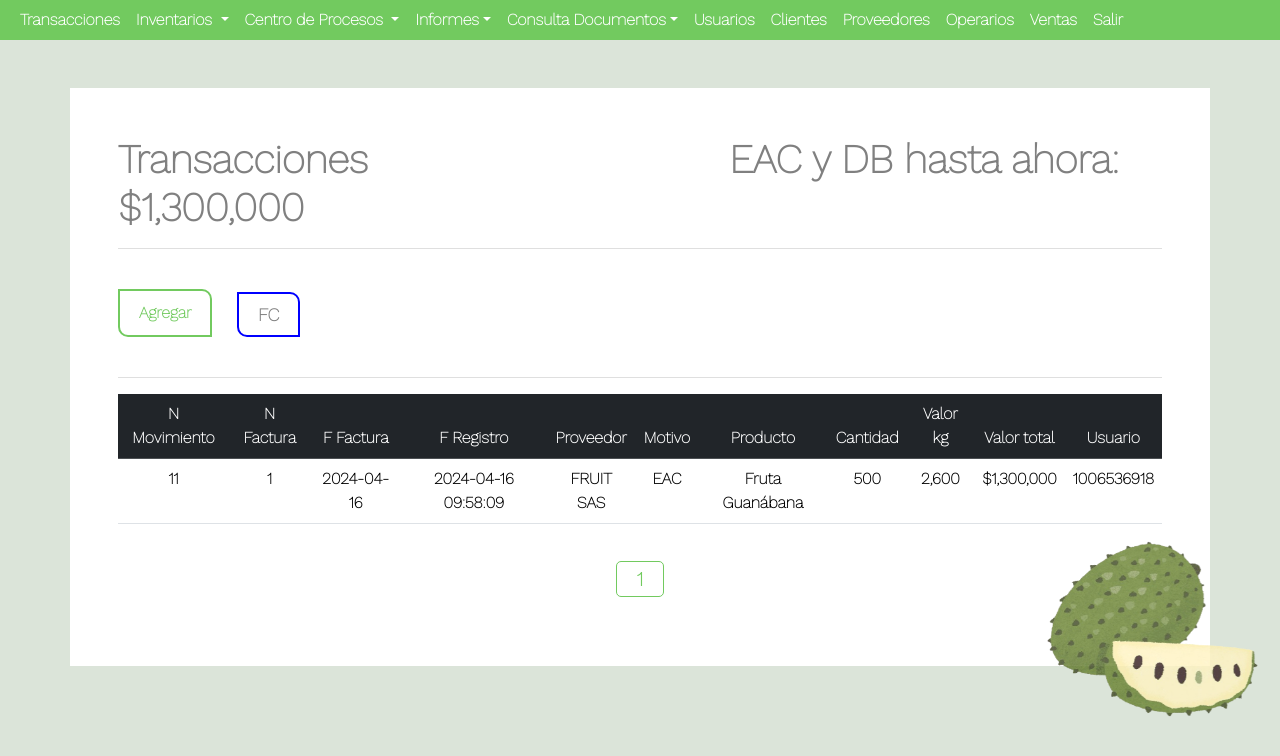
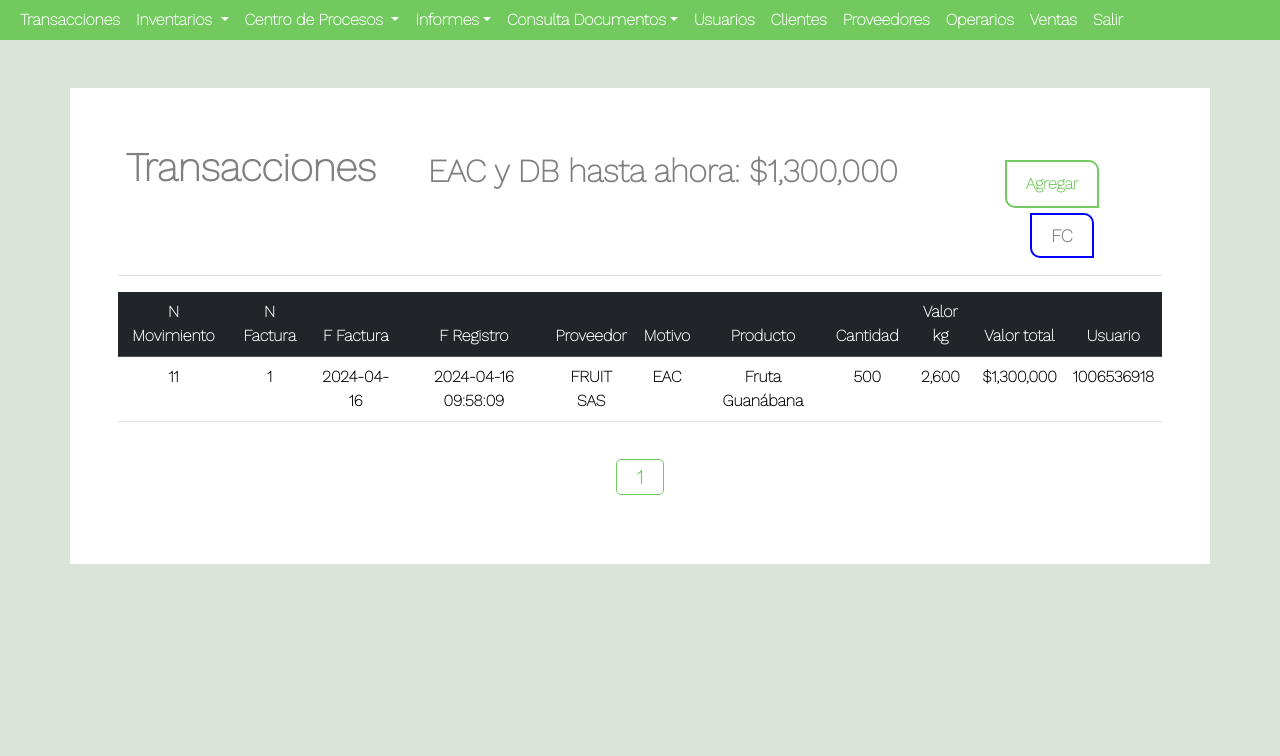
Before and after one commit to JhonZC11/ADSO, a PHP site: page /pages/transacciones/movimientos.php in a window 1280 px wide. Shown: the top 756 px of the page. Run offline with PHP 8.4, Linux system fonts and the light colour scheme; data comes from the database, SQL or seed files in the repository; some libraries are stand-ins or nearby versions.

Commit message:
Ajustando

```diff
--- a/css/general.css
+++ b/css/general.css
@@ -3,6 +3,4 @@
     font-family: 'Work Sans', sans-serif;
 }
 body{background: #dbe4d9;
-    overflow-y: hidden;
-    overflow-x: hidden;
 }
--- a/css/movimientos.css
+++ b/css/movimientos.css
@@ -76,7 +76,7 @@ main{
 
 
 .vT{
-    margin-left: 350px;
+    margin-left: 20%;
 }
 
 input{
--- a/css/nav-bar.css
+++ b/css/nav-bar.css
@@ -54,19 +54,10 @@ nav{
     font-weight: bolder;
 }
 
-
-
-*{margin: 0px; padding: 0px;
-    font-family: 'PT Sans Narrow', sans-serif;
-    font-family: 'Work Sans', sans-serif;
-}
-body{background: #dbe4d9;}
-
-
 footer>img{
     position: absolute;
-    left: 80%;
-    top: 66%;
+    left: 88%;
+    top: 70%;
     opacity: 0.8;
     z-index: 0;
 }
--- a/js/general.js
+++ b/js/general.js
@@ -51,7 +51,7 @@ let d_motivos = ["Entrada Almacen", "Dar baja", "Factura Compra(Insumos)"]
 function cargaMotivo() {
 
     limpiaInput();
-    var fila = "<div class='row p-1' id='filaInputs'><div class='col border border-dark-subtle text-center'><input type='number' name='id_item' id='item' class='p-1 w-50 ms-4 m-2' required></div><div class='col-4 border border-dark-subtle'><label for='' id='d_item' class='p-1 w-25 m-2'></label></div><div class='col border border-dark-subtle text-center'><input type='number' name='cant' id='cant' class='p-1 w-50 m-2' required></div><div class='col border border-dark-subtle text-center'><input type='number' name='v_kg' id='v_kg' class='p-1 w-50 m-2'></div><div class='col border border-dark-subtle text-center'><input type='number' name=' id='v_total' class='p-1 w-75 m-2' readonly></div></div>";
+    //var fila = "<div class='row p-1' id='filaInputs'><div class='col border border-dark-subtle text-center'><input type='number' name='id_item' id='item' class='p-1 w-50 ms-4 m-2' required></div><div class='col-4 border border-dark-subtle'><label for='' id='d_item' class='p-1 w-25 m-2'></label></div><div class='col border border-dark-subtle text-center'><input type='number' name='cant' id='cant' class='p-1 w-50 m-2' required></div><div class='col border border-dark-subtle text-center'><input type='number' name='v_kg' id='v_kg' class='p-1 w-50 m-2'></div><div class='col border border-dark-subtle text-center'><input type='number' name=' id='v_total' class='p-1 w-75 m-2' readonly></div></div>";
 
 
     var inp = document.getElementById("motivo").value;
@@ -238,6 +238,7 @@ function validarFecha() {
             title: "Oops...",
             text: "La fecha no puede ser mayor a la actual",
         });
+        limpiaInput()
         return false;
     } else if (fechaInput < unAnioAtras) {
         Swal.fire({
@@ -245,6 +246,7 @@ function validarFecha() {
             title: "Oops...",
             text: "La fecha ingresada no puede ser mayor a un año de antigüedad",
         });
+        limpiaInput()
         return false;
     }
     return true;
--- a/pages/transacciones/movimientos.php
+++ b/pages/transacciones/movimientos.php
@@ -1,5 +1,6 @@
 <!DOCTYPE html>
 <html lang="en">
+
 <head>
     <meta charset="UTF-8">
     <meta name="viewport" content="width=device-width, initial-scale=1.0, maximum-scale=1.0, user-scalable=no">
@@ -26,7 +27,7 @@
     <link rel="stylesheet" href="../../css/general.css">
     <link rel="stylesheet" href="../../css/movimientos.css">
     <style>
-    .a{
+        .a {
             margin-left: 20px;
             text-decoration: none;
             padding: 10px 19px;
@@ -42,23 +43,31 @@
             color: gray;
             font-weight: bolder;
         }
-    .a:hover{
+
+        .a:hover {
             color: white;
             background-color: blue;
             box-shadow: inset 0 -100px 0 0 blue;
         }
+        @media (max-width: 1300px) {
+            .navbar-nav {
+                flex-direction: column !important;
+            }
+        }
+        @media (min-width: 1200px) {
+            .navbar-nav {
+                flex-direction: row !important;
+            }
+        }
     </style>
 
 </head>
+
 <body>
-<script>
 
-
-
-</script>
     <?php
     session_start();
-    if(isset($_SESSION['Campos'])){
+    if (isset($_SESSION['Campos'])) {
         $campos = $_SESSION['Campos'];
     ?>
 
@@ -74,7 +83,7 @@
         </script>
     <?php
         session_destroy();
-    } else if (isset($_SESSION["error_motivo"])){
+    } else if (isset($_SESSION["error_motivo"])) {
     ?>
         <script>
             $(document).ready(function() {
@@ -92,10 +101,14 @@
     ?>
 
 
-<nav class="navbar p-0 navbar-expand-lg bg-body-tertiary">
+    <nav class="navbar p-0 navbar-expand-xl bg-body-tertiary">
         <div class="container-fluid">
+            <button class="navbar-toggler" type="button" data-bs-toggle="collapse" data-bs-target="#navbarSupportedContent" aria-controls="navbarSupportedContent" aria-expanded="false" aria-label="Toggle navigation">
+                <span class="navbar-toggler-icon"></span>
+            </button>
             <div class="collapse navbar-collapse" id="navbarSupportedContent">
-        <ul class="navbar-nav me-auto mb-2 mb-lg-0">
+
+                <ul class="navbar-nav me-auto mb-2 mb-md-0 d-md-flex d-lg-flex flex-lg-row">
                     <li class="nav-item">
                         <a class="nav-link" aria-current="page" href="../transacciones/movimientos.php">Transacciones</a>
                     </li>
@@ -122,18 +135,18 @@
                             Informes</a>
                         <ul class="dropdown-menu">
                             <li><a class="dropdown-item" href="../informes/ventas.php">Ventas</a></li>
-                    <li><a class="dropdown-item"  href="../informes/inventarios.php">Inventarios</a></li>
-                    <li><a class="dropdown-item"  href="../informes/balances.php">Contabilidad</a></li>
+                            <li><a class="dropdown-item" href="../informes/inventarios.php">Inventarios</a></li>
+                            <li><a class="dropdown-item" href="../informes/balances.php">Contabilidad</a></li>
                         </ul>
                     </li>
                     <li class="nav-item dropdown">
                         <a class="nav-link dropdown-toggle" role="button" data-bs-toggle="dropdown" aria-expanded="false" href="../consulta-documentos/ordenes-proceso.php">
                             Consulta Documentos</a>
                         <ul class="dropdown-menu">
-                    <li><a class="dropdown-item"  href="../consulta-documentos/ordenes-proceso.php">Ordenes de Proceso</a></li>
-                    <li><a class="dropdown-item"  href="../consulta-documentos/transacciones.php">Transacciones</a></li>
-                    <li><a  class="dropdown-item" href="../consulta-documentos/analisis-inventarios.php">Análisis de Inventarios</a></li>
-                    <li><a  class="dropdown-item" href="../consulta-documentos/devoluciones.php">Notas Crédito</a></li>
+                            <li><a class="dropdown-item" href="../consulta-documentos/ordenes-proceso.php">Ordenes de Proceso</a></li>
+                            <li><a class="dropdown-item" href="../consulta-documentos/transacciones.php">Transacciones</a></li>
+                            <li><a class="dropdown-item" href="../consulta-documentos/analisis-inventarios.php">Análisis de Inventarios</a></li>
+                            <li><a class="dropdown-item" href="../consulta-documentos/devoluciones.php">Notas Crédito</a></li>
                         </ul>
                     </li>
                     <li class="nav-item">
@@ -163,11 +176,14 @@
 
     <div class="proveedores" id="form2">
         <div class="bar" id="">
-        <div class="txt-m">Proveedores</div><div class="close"><button id="closeUsuarios" onclick="cierraForm2();" >X</button></div>
+            <div class="txt-m">Proveedores</div>
+            <div class="close"><button id="closeUsuarios" onclick="cierraForm2();">X</button></div>
         </div>
         <table>
             <thead>
-            <th>Nit</th><th>Nombre</th><th>Categoría</th>
+                <th>Nit</th>
+                <th>Nombre</th>
+                <th>Categoría</th>
             </thead>
             <tbody id="dato">
 
@@ -178,12 +194,14 @@
 
     <div id="modalItems" class="lista-items w-25">
         <div class="bar" id="">
-        <div class="txt-m">Lista Items</div><div class="close"><button id="closeUsuarios" onclick="cierraForm2();" >X</button></div>
+            <div class="txt-m">Lista Items</div>
+            <div class="close"><button id="closeUsuarios" onclick="cierraForm2();">X</button></div>
         </div>
         <table class="table">
             <thead>
                 <tr class="table-dark">
-                <th>Item</th><th>Descripcion</th>
+                    <th>Item</th>
+                    <th>Descripcion</th>
                 </tr>
             </thead>
             <tbody id="tableBody">
@@ -214,7 +232,7 @@
                                 </select>
                             </div>
                             <div class="col-6 text-center">
-                            <label for="" class=" pt-2">Número Factura</label><input type="number" name="n_factura"  id="numeroFactura" class="p-1 m-1 w-50 ms-5">
+                                <label for="" class=" pt-2">Número Factura</label><input type="number" name="n_factura" id="numeroFactura" class="p-1 m-1 w-50 ms-5">
                             </div>
                         </div>
                         <div class="row pe-5">
@@ -255,13 +273,13 @@
                                     <label for="" id="d_item" class="p-1 w-25 m-2"></label>
                                 </div>
                                 <div class="col border border-dark-subtle text-center">
-                                    <input type="number" name="cant" id="cant" class="p-1 w-50 m-2" required>
+                                    <input type="number" name="cant" id="cant" class="cant p-1 w-50 m-2" required>
                                 </div>
                                 <div class="col border border-dark-subtle text-center">
-                                    <input type="number" name="v_kg" id="v_kg" class="p-1 w-50 m-2">
+                                    <input type="number" name="v_kg" id="v_kg" class="v_kg p-1 w-50 m-2">
                                 </div>
                                 <div class="col border border-dark-subtle text-center">
-                                    <input type="number" name="" id="v_total" class="p-1 w-75 m-2" readonly>
+                                    <input type="number" name="" id="v_total" class="v_total p-1 w-75 m-2" readonly>
                                 </div>
                             </div>
                             <div class="row p-1" id="datos">
@@ -271,7 +289,7 @@
                 </div>
                 <div class="modal-footer">
                     <button type="button" class="" id="cancel" data-bs-dismiss="modal">Cancelar</button>
-                        <button type="submit" class="agregar" id="registrar" >Registrar</button>
+                    <button type="submit" class="agregar" id="registrar">Registrar</button>
                 </div>
                 </form>
             </div>
@@ -284,9 +302,9 @@
     require("movimientos/movimiento.php");
     $movimiento = new movimiento();
     $number = $movimiento->valorTotal($conn);
-    if($number==null){
-        $t=0;
-    }else{
+    if ($number == null) {
+        $t = 0;
+    } else {
         $t = "$" . number_format($number, 0, '.');
     }
 
@@ -295,23 +313,24 @@
 
     <div class="container mt-5">
         <div class="row">
-        <main class="p-5">
-
-        <h1><strong> Transacciones <span class="vT">EAC y DB hasta ahora: <?php echo $t;?></strong></span></h1>
-        <hr><br>
+            <main class="p-sm-5 p-md-5">
                 <div class="row">
-            <div class="col">
-                <button type="button" id="abreModal" class="agregar" data-bs-toggle="modal" data-bs-target="#exampleModal">Agregar</button>
+                    <div class="col d-none d-xl-block ">
+                        <h1 class="text-center mx-2 my-2 "><strong> Transacciones </strong></h1>
+                    </div>
+                    <div class="col-6 d-none d-sm-block">
+                        <h2 class="text-center mx-3 my-3 fw-bold">EAC y DB hasta ahora: <?php echo $t; ?></h2>
+                    </div>
+                    <div class="col text-center  mx-3 my-3 align-items-center">
+                        <button type="button" id="abreModal" class="agregar m-sm-2" data-bs-toggle="modal" data-bs-target="#exampleModal">Agregar</button>
                         <a href="facturas.php" class="a">FC</a>
                     </div>
                 </div>
-
-
-        <br><hr>
-        <div class="table-responsive">
-            <table class="table">
-                <thead class="table-dark">
-                <tr>
+                <hr>
+                <div class="table-responsive ">
+                    <table class="table table-hover">
+                        <thead class="table-dark ">
+                            <tr class="">
                                 <th class="text-center">N Movimiento</th>
                                 <th class="text-center">N Factura</th>
                                 <th class="text-center">F Factura</th>
@@ -338,7 +357,7 @@
 
 
     <footer>
-    <img src="../../img/bg.png" alt="" width="20%">
+        <img src="../../img/bg.png" alt="" class="img-fluid d-none d-xxl-block" width="10%">
     </footer>
 
 
@@ -350,10 +369,11 @@
     <script src="../../js/movimientos.js" refer></script>
 
     <script>
-        $(document).ready(function(){
+        $(document).ready(function() {
             $("#exampleModal").draggable();
         })
     </script>
 
 </body>
+
 </html>
```
Also changed, not shown: js/movimientos.js (+12 -7 lines). Lines whose indentation alone changed are shown as unchanged.
